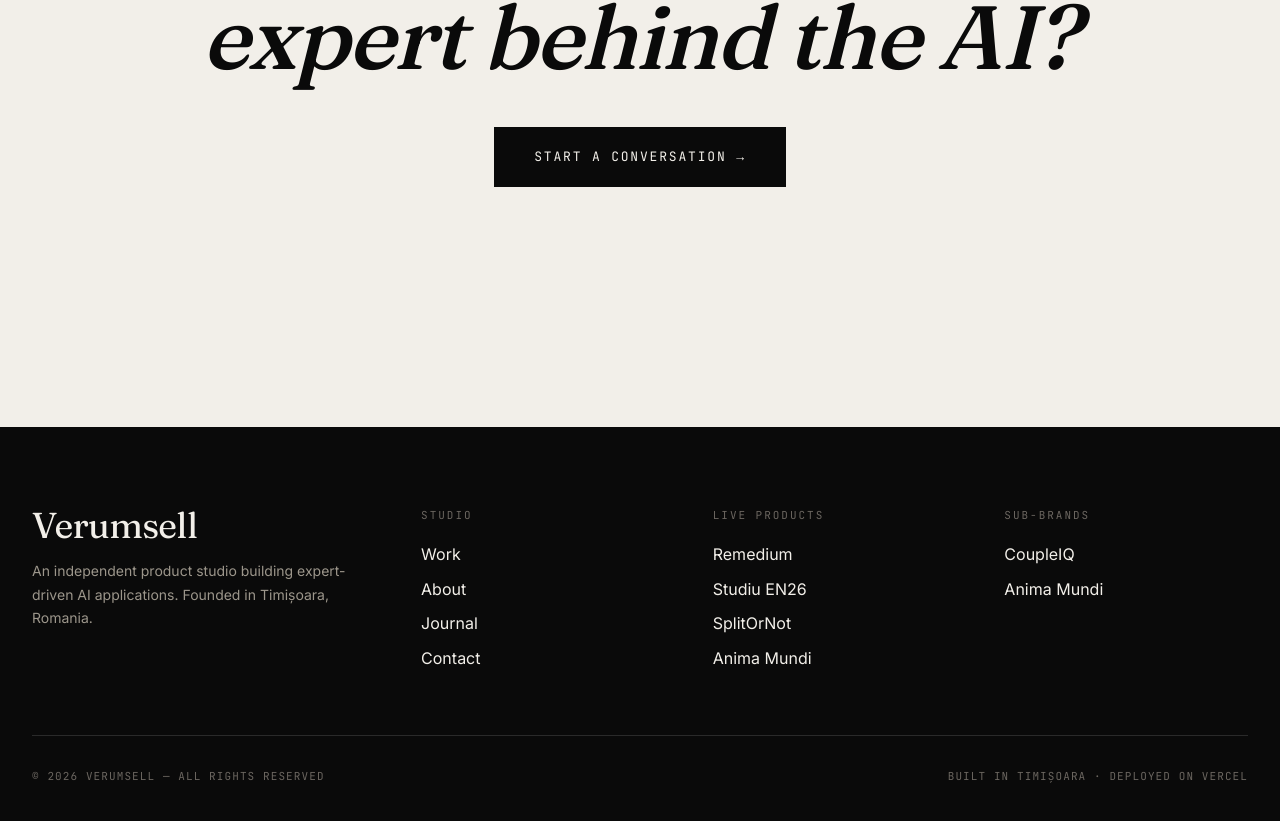
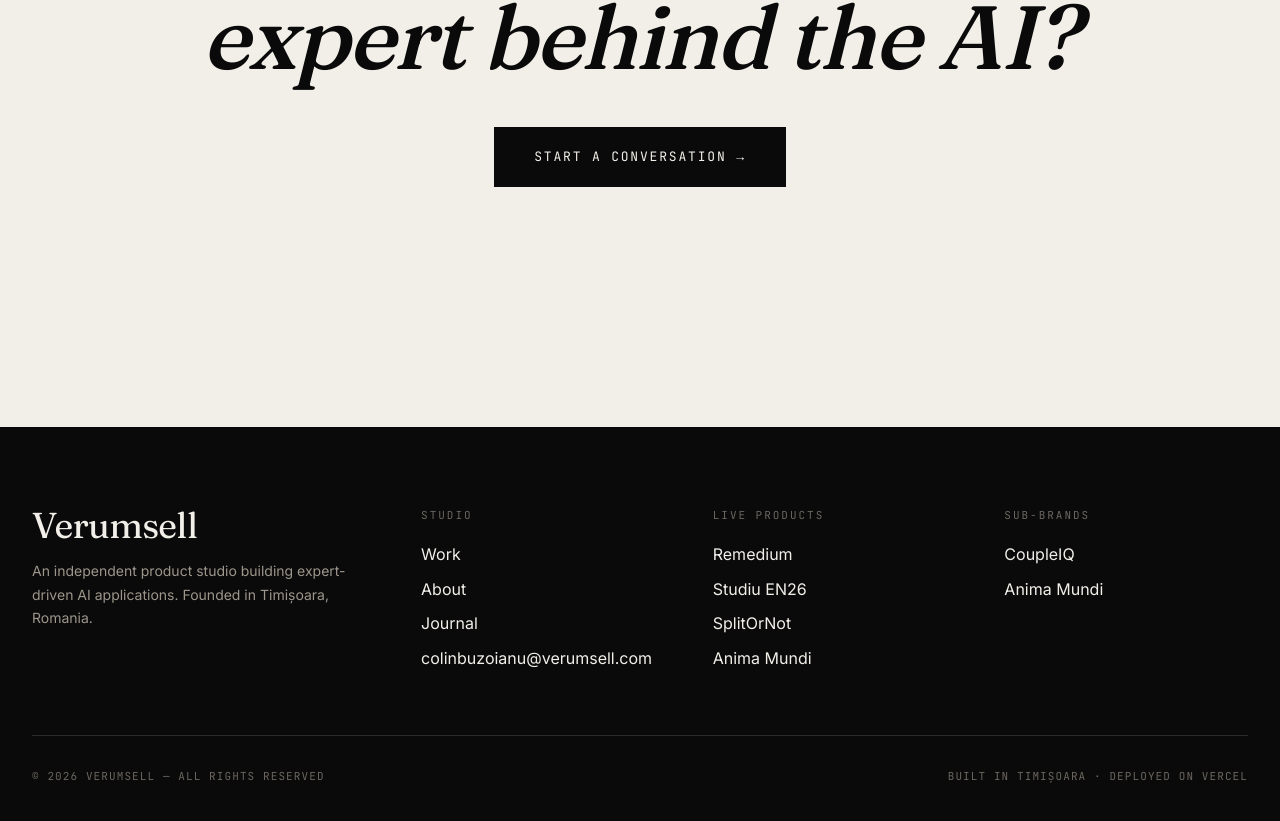
Before and after one commit to colinbuzoianu-arch/verumsell, a Next.js app: page / in a window 1280 px wide. Shown: the part 4499-5320 px from the top of the page. Built offline with nearby package versions, Linux system fonts and the light colour scheme.

Commit message:
Update Footer.tsx

```diff
--- a/components/Footer.tsx
+++ b/components/Footer.tsx
@@ -36,7 +36,7 @@
             <Link href="/work">Work</Link>
             <Link href="/about">About</Link>
             <Link href="/journal">Journal</Link>
-            <Link href="/contact">Contact</Link>
+            <a href="mailto:colinbuzoianu@verumsell.com">colinbuzoianu@verumsell.com</a>
           </FooterCol>
 
           <FooterCol title="Live products">
```
